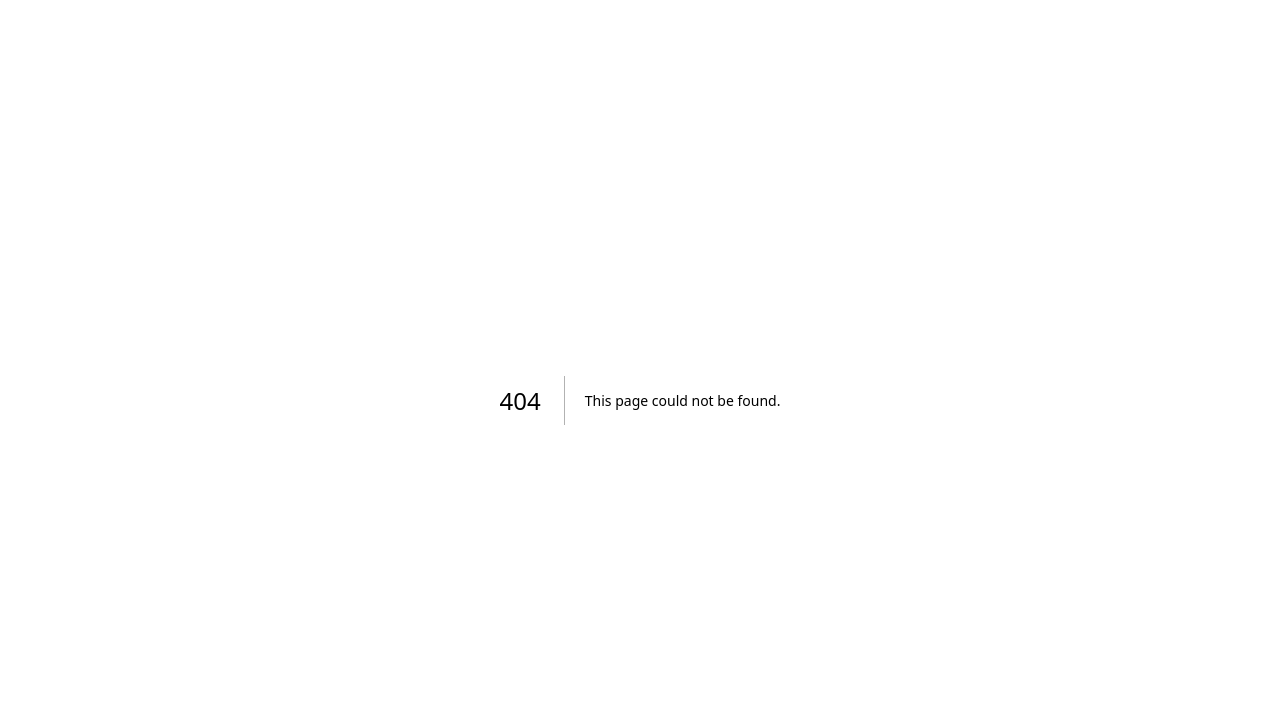
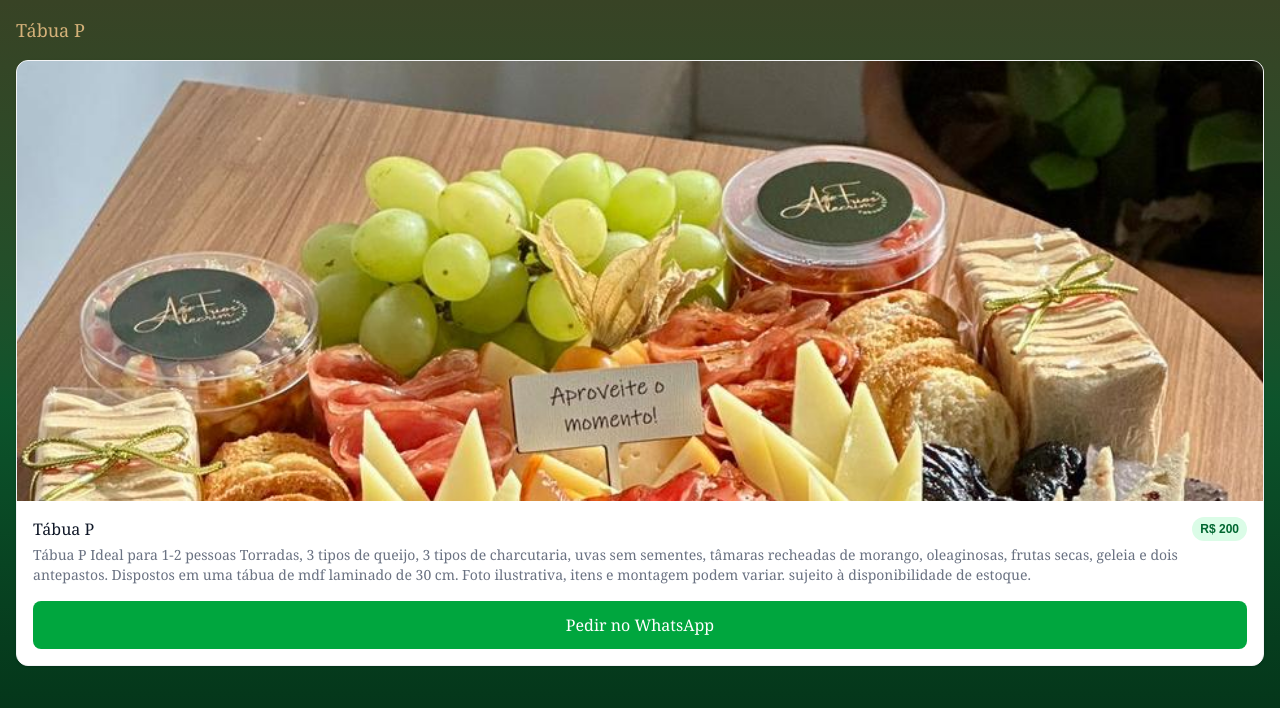
Before and after one commit to xXJoaoVictorNogXx/Alecrim-Frios, a Next.js app: page /produto/1 in a window 1280 px wide. Before the commit this address had no page. Shown: the top 708 px of the page. Built offline with nearby package versions, Linux system fonts and the light colour scheme.

Commit message:
ajustes de tela de detalhamento

```diff
--- /dev/null
+++ b/app/data/produtos.tsx
@@ -0,0 +1,51 @@
+export const products = [
+  {
+    id: 1,
+    name: "Tábua P",
+    description:
+      "Tábua P Ideal para 1-2 pessoas Torradas, 3 tipos de queijo, 3 tipos de charcutaria, uvas sem sementes, tâmaras recheadas de morango, oleaginosas, frutas secas, geleia e dois antepastos. Dispostos em uma tábua de mdf laminado de 30 cm. Foto ilustrativa, itens e montagem podem variar. sujeito à disponibilidade de estoque.",
+    price: 200.0,
+    image: "/images/Tabua P.jpg",
+    category: "Casal",
+  },
+  {
+    id: 2,
+    name: "Tábua Família",
+    description: "Mix de salames, 4 tipos de queijos e pães artesanais.",
+    price: 250.0,
+    image: "/images/Tabua M.jpg",
+    category: "Família",
+  },
+  {
+    id: 3,
+    name: "Tábua Família",
+    description: "Mix de salames, 4 tipos de queijos e pães artesanais.",
+    price: 250.0,
+    image: "/images/Tabua G.jpg",
+    category: "Família",
+  },
+  {
+    id: 4,
+    name: "Tábua Família",
+    description: "Mix de salames, 4 tipos de queijos e pães artesanais.",
+    price: 250.0,
+    image: "/images/tabua2.jpg",
+    category: "Família",
+  },
+  {
+    id: 5,
+    name: "Tábua Família",
+    description: "Mix de salames, 4 tipos de queijos e pães artesanais.",
+    price: 250.0,
+    image: "/images/tabua2.jpg",
+    category: "Família",
+  },
+  {
+    id: 6,
+    name: "Tábua Família",
+    description: "Mix de salames, 4 tipos de queijos e pães artesanais.",
+    price: 250.0,
+    image: "/images/tabua2.jpg",
+    category: "Família",
+  },
+];
--- a/app/page.tsx
+++ b/app/page.tsx
@@ -1,58 +1,9 @@
+"use client";
+
+import { products } from "./data/produtos";
 import Image from "next/image";
 
 export default function Home() {
-  // data/products.ts
-  const products = [
-    {
-      id: 1,
-      name: "Tábua P",
-      description: "1 Tipo de Queijo, 1 Tipo de Uvas, morangos e mel.",
-      price: 120.0,
-      image: "/images/Tabua P.jpg",
-      category: "Casal",
-    },
-    {
-      id: 2,
-      name: "Tábua Família",
-      description: "Mix de salames, 4 tipos de queijos e pães artesanais.",
-      price: 250.0,
-      image: "/images/Tabua M.jpg",
-      category: "Família",
-    },
-    {
-      id: 3,
-      name: "Tábua Família",
-      description: "Mix de salames, 4 tipos de queijos e pães artesanais.",
-      price: 250.0,
-      image: "/images/Tabua G.jpg",
-      category: "Família",
-    },
-    {
-      id: 4,
-      name: "Tábua Família",
-      description: "Mix de salames, 4 tipos de queijos e pães artesanais.",
-      price: 250.0,
-      image: "/images/tabua2.jpg",
-      category: "Família",
-    },
-    {
-      id: 5,
-      name: "Tábua Família",
-      description: "Mix de salames, 4 tipos de queijos e pães artesanais.",
-      price: 250.0,
-      image: "/images/tabua2.jpg",
-      category: "Família",
-    },
-    {
-      id: 6,
-      name: "Tábua Família",
-      description: "Mix de salames, 4 tipos de queijos e pães artesanais.",
-      price: 250.0,
-      image: "/images/tabua2.jpg",
-      category: "Família",
-    },
-  ];
-
   return (
     <main className="min-h-screen  pb-10 bg-linear-to-b from-olive via-green-900 to-green-950">
       <header className="p-4 text-white text-center flex flex-col items-center">
@@ -89,12 +40,9 @@ export default function Home() {
                     R$ {product.price}
                   </span>
                 </div>
-                <p className="text-gray-500 font-serif text-sm mt-1">
-                  {product.description}
-                </p>
 
                 <a
-                  href={`https://wa.me/+559988092492?text=Olá, quero pedir a ${product.name} ${product.image}`}
+                  href={`/produto/${product.id}`}
                   target="_blank"
                   className="mt-4 block w-full bg-green-600 text-white text-center py-3 rounded-lg font-serif hover:bg-green-700 transition"
                 >
--- /dev/null
+++ b/app/produto/[id]/page.tsx
@@ -0,0 +1,55 @@
+import React from "react";
+import Image from "next/image";
+import { products } from "../../data/produtos";
+
+export default async function ProdutoPage({
+  params,
+}: {
+  params: { id: string };
+}) {
+  const { id } = await params;
+  const product = products.find((prod) => prod.id === parseInt(id));
+
+  if (!product) {
+    return <div className="p-4">Produto não encontrado.</div>;
+  }
+
+  return (
+    <main className="min-h-screen  pb-10 bg-linear-to-b from-olive via-green-900 to-green-950">
+      <div className="p-4">
+        <h2 className="text-lg font-serif text-beige mb-4">{product.name}</h2>
+
+        <div className="grid grid-cols-1 sm:grid-cols-1 gap-6">
+          <div className="bg-white rounded-xl shadow-sm border border-gray-100 overflow-hidden">
+            <div className="relative h-110 w-full">
+              <Image
+                src={product.image}
+                alt={product.name}
+                fill
+                className="object-cover"
+              />
+            </div>
+            <div className="p-4">
+              <div className="flex justify-between items-start">
+                <h3 className="font-serif text-gray-900">{product.name}</h3>
+                <span className="bg-green-100 text-green-800 text-xs px-2 py-1 rounded-full font-bold">
+                  R$ {product.price}
+                </span>
+              </div>
+              <p className="text-gray-500 font-serif text-sm mt-1">
+                {product.description}
+              </p>
+              <a
+                href={`/produto/${product.id}`}
+                target="_blank"
+                className="mt-4 block w-full bg-green-600 text-white text-center py-3 rounded-lg font-serif hover:bg-green-700 transition"
+              >
+                Pedir no WhatsApp
+              </a>
+            </div>
+          </div>
+        </div>
+      </div>
+    </main>
+  );
+}
```
